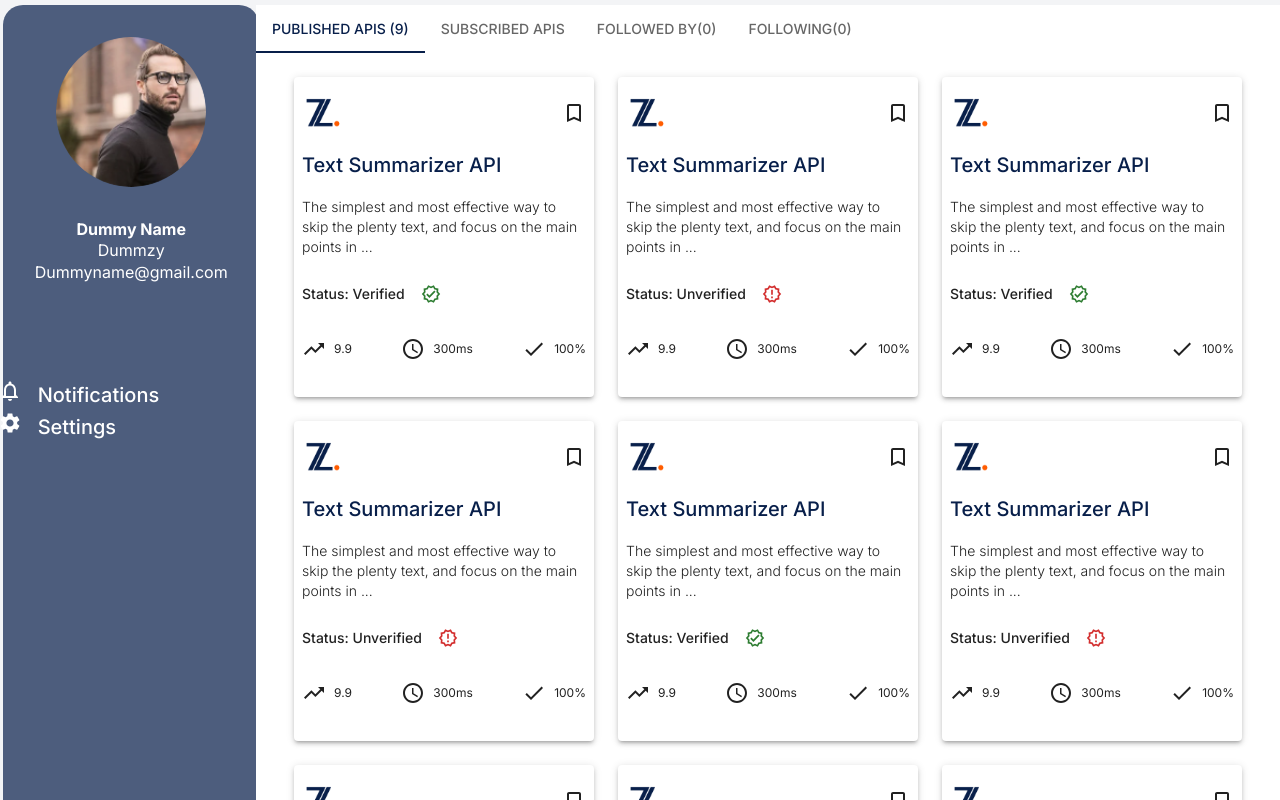
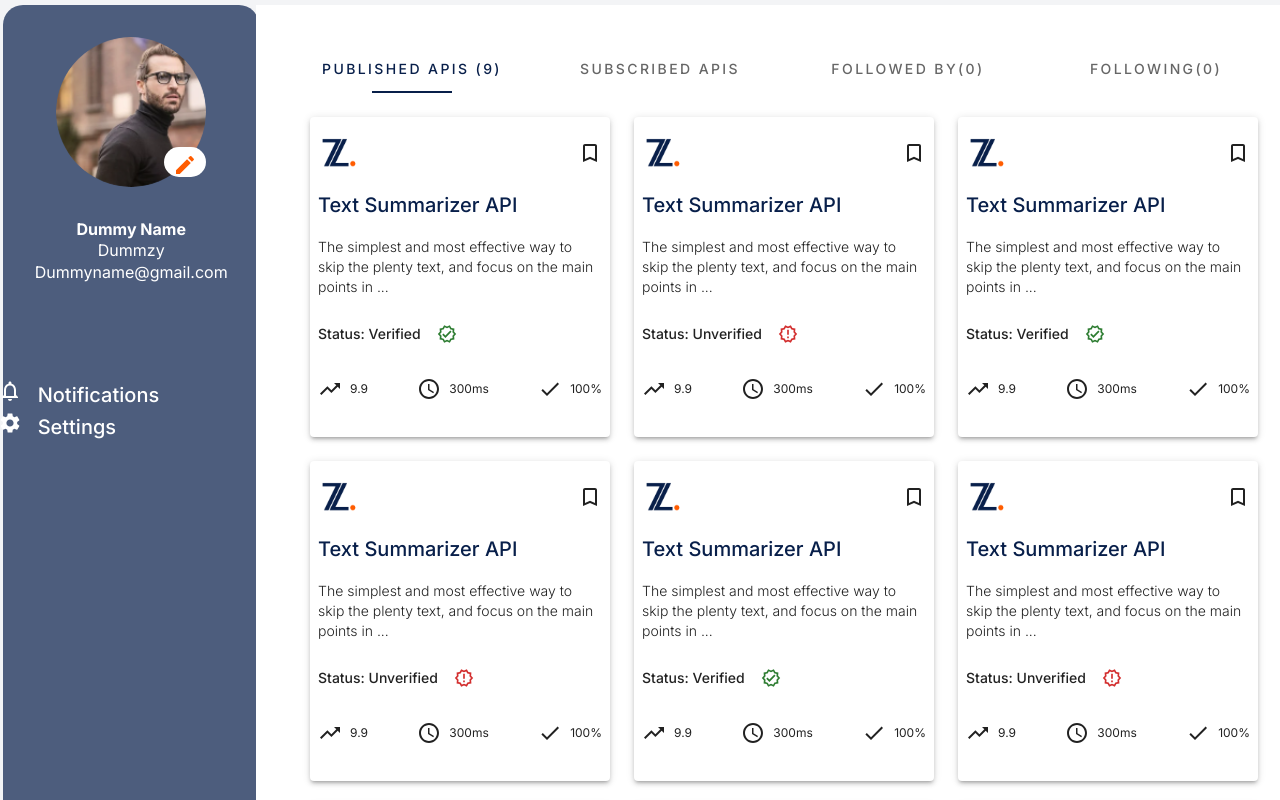
Before and after one commit to Zummit-Africa-Inc/Zapi-FE, a React (Vite) app: page /user/1 in a window 1280 px wide. Shown: the top 800 px of the page. Built offline with nearby package versions, Linux system fonts and the light colour scheme.

Commit message:
clean up

```diff
--- a/src/components/UserProSideBar.tsx
+++ b/src/components/UserProSideBar.tsx
@@ -3,6 +3,7 @@ import { makeStyles } from '@mui/styles';
 import { Avatar, Stack, Typography } from '@mui/material'
 import NotificationsNoneIcon from '@mui/icons-material/NotificationsNone'
 import SettingsIcon from '@mui/icons-material/Settings'
+import EditIcon from '@mui/icons-material/Edit';
 
 
 
@@ -21,8 +22,11 @@ const UserProSideBar:React.FC<UserProp> = ({email,fullName,userName,image}) => {
     return(
         <>
             <div className={classes.sidebar}>
-                <Stack style={{ margin: '2rem' }}>
+                <Stack className={classes.avatar}>
                     <Avatar src={image} alt='Dummy-image'  sx={{ width: 150, height: 150 }} />
+                    <div className={classes.edit}>
+                        <EditIcon className={classes.editIcon}/>
+                    </div>
                 </Stack>
                 <Typography variant='h5' style={{ fontSize: '1rem', fontWeight: 'bold'}} >
                     { fullName }
@@ -72,8 +76,36 @@ const useStyles = makeStyles({
 
     note:{
         margin: '6rem',
-        alignSelf: 'flex-end'
+        alignSelf: 'flex-end',
+        position: "relative"
+    },
+
+    avatar:{
+        margin: "2rem",
+        position: "relative",
+    },
+
+    edit:{
+        borderRadius: "15px",
+        backgroundColor: "#ffff",
+        color: "rgba(255, 92, 0, 1)",
+        height: "30px",
+        alignContent: "center",
+        width: "42px",
+        position: "absolute",
+        bottom: "10px",
+        right: "0",
+        cursor: "pointer"
+
+    },
+
+    editIcon:{
+        position:"relative",
+        top:"50%",
+        left:"50%",
+        transform:"translate(-50%,-50%)"
     }
+
 
 
 })
--- a/src/pages/UserProfile.tsx
+++ b/src/pages/UserProfile.tsx
@@ -2,9 +2,9 @@ import React, { SyntheticEvent, useState, useEffect } from 'react'
 import { APICard, UserProSideBar , TabPanel} from '../components'
 import { useContextProvider } from "../contexts/ContextProvider";
 
-
+import styled from "@emotion/styled";
 import { makeStyles } from '@mui/styles';
-import { Stack,  Tabs, Tab} from '@mui/material'
+import { Stack,  Tabs, Tab, Box} from '@mui/material'
 import { APIS, USER } from "../testdata";
 
 
@@ -41,13 +41,15 @@ const UserProfile:React.FC = () => {
                       ))}
                 </Stack>
                 <div className={classes.main}>
-                <Stack>
-                    <Tabs  value={tab} onChange={handleTabSwitch}>
+                <Stack className={classes.tabmain}>
+                  <Box sx={{ width: '100%' }}>
+                    <StyledTabs value={tab} onChange={handleTabSwitch}>
                     <Tab  className={classes.tabs} label= {`Published APIs (${list})`} />
                     <Tab className={classes.tabs} label='Subscribed APIs'/>
                     <Tab className={classes.tabs} label='Followed By(0)' />
                     <Tab className={classes.tabs} label='Following(0)'/>
-                    </Tabs>
+                    </StyledTabs>
+                  </Box>
                     <Stack mt={2}>
                     <TabPanel value={tab} index={0}>
                     <div style={{width:"100%",display:"flex",flexWrap:"wrap",alignItems:"center",justifyContent:"center",gap:"1.5rem",overflowY:"scroll",padding:"0.5rem 0"}}>
@@ -74,10 +76,49 @@ const UserProfile:React.FC = () => {
     )
 }
 
+const StyledTabs = styled(({  ...other }) => {
+  return (
+    <Tabs
+      {...other}
+      classes={{
+
+        flexContainer: "flexContainer",
+        indicator: "indicator"
+      }}
+      variant="fullWidth"
+      TabIndicatorProps={{ children: <span /> }}
+      centered
+    />
+  );
+})({
+  "& .indicator": {
+    display: "flex",
+    justifyContent: "center",
+    backgroundColor: "transparent",
+    "& > span": {
+      maxWidth: 80,
+      width: "100%",
+      backgroundColor: "#081F4A"
+    }
+  },
+  "& .flexContainer": {
+    flexDirection: "row",
+    alignItems: "center",
+    justifyContent: "center"
+    // width:'fit-content'
+  }
+});
+
+
+
+
+
 const useStyles = makeStyles({
     tabs:{
+      letterSpacing: '0.15rem',
+      fontWeight: 'bold',
         '&:hover':{
-          backgroundColor: 'rgba(0,0,0,0.1)'
+          backgroundColor: 'rgba(0,0,0,0.1)',
         }
       },
       root: {
@@ -91,6 +132,11 @@ const useStyles = makeStyles({
         width: "80%",
         flexGrow: 1,
         background: "#FFF",
+
+      },
+      tabmain: {
+        marginTop: "2.5rem",
+        marginLeft: "2rem"
       },
       sidebar: {
         width: "20%",
```
Also changed, not shown: 1 other file (tests, documents, lock files or other folders).
